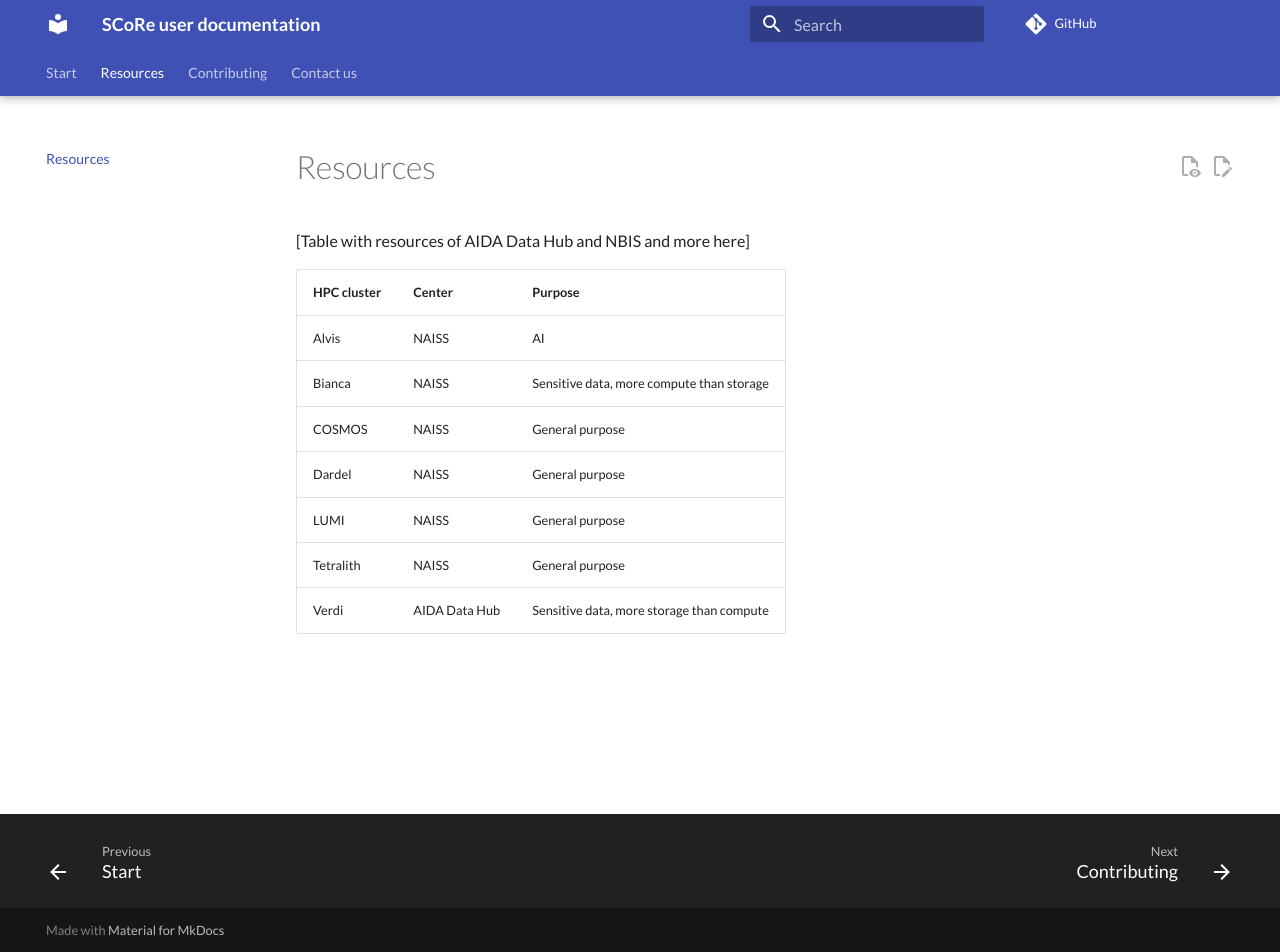
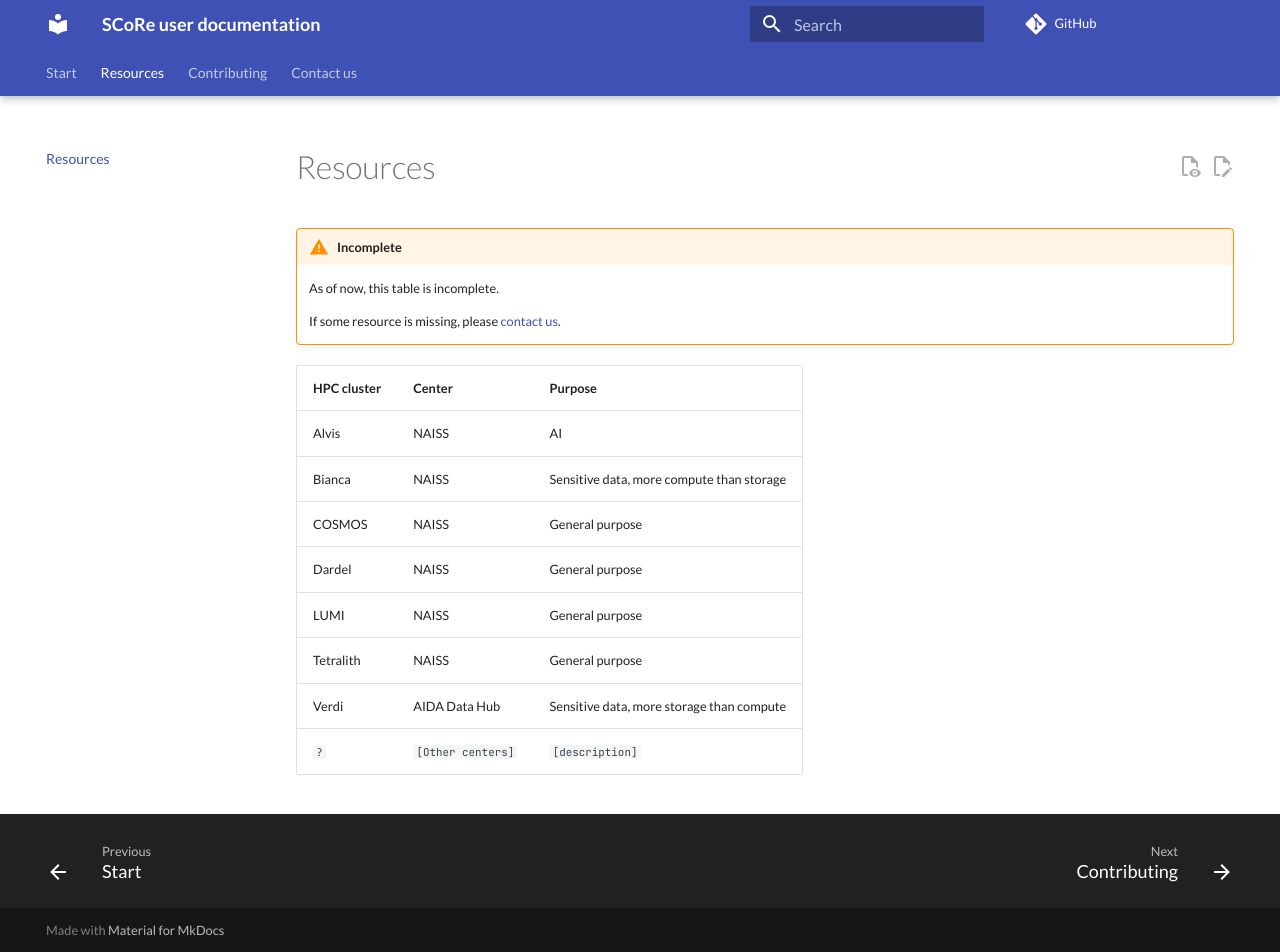
Before and after one commit to NBISweden/SCoRe_user_doc, an MkDocs documentation site: the page built from docs/resources.md, in a window 1280 px wide and 952 px high. Built offline with MkDocs 1.6.1 and Material for MkDocs 9.7.7, drawn with Linux system fonts in a browser that asks for light colours; comment, search, counter and statistics services are not loaded.

Commit message:
Incomplete

```diff
--- a/docs/resources.md
+++ b/docs/resources.md
@@ -1,6 +1,10 @@
 # Resources
 
-[Table with resources of AIDA Data Hub and NBIS and more here]
+!!! warning "Incomplete"
+
+    As of now, this table is incomplete.
+
+    If some resource is missing, please [contact us](contact_us.md).
 
 HPC cluster | Center                 | Purpose
 ------------|------------------------|----------------------------------------------
@@ -11,3 +15,4 @@ Dardel      | NAISS                  | General purpose
 LUMI        | NAISS                  | General purpose
 Tetralith   | NAISS                  | General purpose
 Verdi       | AIDA Data Hub          | Sensitive data, more storage than compute
+`?`         | `[Other centers]`      | `[description]`
```
